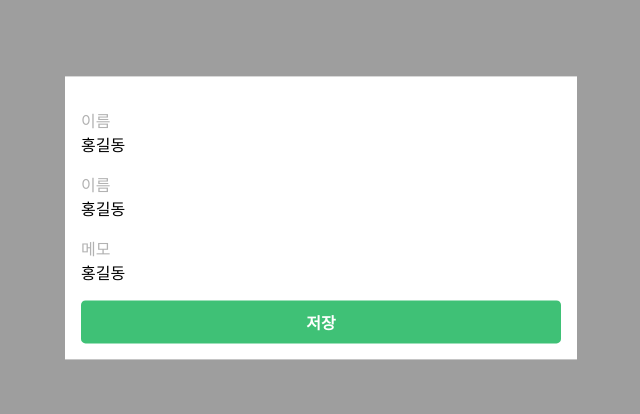
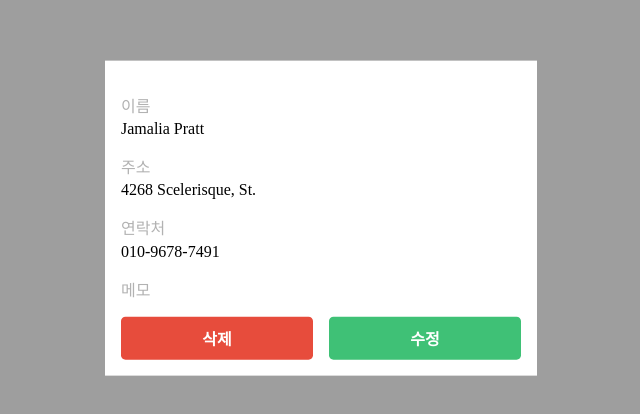
Before and after one commit to Pre-Onboarding-FE-Team07/wanted-codestates-project-7-8, a React (Create React App) app: page /modaltest in a window 1280 px wide. Shown: the part 182-596 px from the top of the page, without its empty margins (319-959 px from the left). Built offline with nearby package versions, Linux system fonts and the light colour scheme.

Commit message:
Feat: 카드 데이터 적용
카드 데이터 적용 및 디자인 수정

Related to #2

```diff
--- a/src/App.jsx
+++ b/src/App.jsx
@@ -5,11 +5,20 @@ import PageList from "./pages/PageList";
 import Modal from "./components/Modal";
 
 const App = () => {
+  const testObject = {
+    id: 2,
+    name: "Jamalia Pratt",
+    address: "4268 Scelerisque, St.",
+    phone: "010-9678-7491",
+  };
   return (
     <Routes>
       <Route path="/" element={<Main />} />
       <Route path="/list" element={<PageList />} />
-      <Route path="/modaltest" element={<Modal />} />
+      <Route
+        path="/modaltest"
+        element={<Modal cardData={testObject} type="edit" />}
+      />
     </Routes>
   );
 };
--- a/src/components/Modal.jsx
+++ b/src/components/Modal.jsx
@@ -1,3 +1,4 @@
+import { css } from "@emotion/react";
 import styled from "@emotion/styled";
 import PropTypes from "prop-types";
 import { useState } from "react";
@@ -19,7 +20,7 @@ const ModalBox = styled.div`
   transform: translate(-50%, -50%);
   width: 84vw;
   min-width: 300px;
-  max-width: 480px;
+  max-width: 400px;
   background-color: white;
   padding: 1rem;
   padding-top: 2rem;
@@ -30,10 +31,9 @@ const Row = styled.div`
 const Label = styled.label`
   color: #b2b2b2;
   font-weight: 500;
-  margin-bottom: 0.2rem;
 `;
 const Value = styled.p`
-  margin: 0;
+  margin: 0.2rem 0 0;
 `;
 const ButtonWrap = styled.div`
   display: flex;
@@ -44,6 +44,7 @@ const ButtonWrap = styled.div`
 `;
 
 const Button = styled.button`
+  cursor: pointer;
   border-radius: 0.28rem;
   border: 0;
   outline: none;
@@ -52,8 +53,14 @@ const Button = styled.button`
   font-size: 1rem;
   flex: 1;
   padding: 0.6rem;
-  background-color: ${(props) =>
-    props.color === "red" ? "#E74C3C" : "#3FC176"};
+  ${({ color }) => {
+    return css`
+      background-color: ${color === "red" ? "#E74C3C" : "#3FC176"};
+      &:hover {
+        background-color: ${color === "red" ? "#df4433" : "#37b86c"};
+      }
+    `;
+  }}
 `;
 
 const InputRow = ({ labelName, value, allowEdit }) => (
@@ -69,17 +76,23 @@ InputRow.propTypes = {
   allowEdit: PropTypes.bool,
 };
 
-function Modal({ type }) {
+function Modal({ type, cardData }) {
   const [modalOpen, setModalOpen] = useState(true);
-  const closeModal = (e) => setModalOpen(false);
+  const closeModal = () => setModalOpen(false);
   const preventClose = (e) => e.stopPropagation();
   return (
-    modalOpen && (
+    modalOpen &&
+    cardData && (
       <ModalContainer onClick={closeModal}>
         <ModalBox onClick={preventClose}>
-          <InputRow labelName="이름" value="홍길동"></InputRow>
-          <InputRow labelName="이름" value="홍길동"></InputRow>
-          <InputRow labelName="메모" value="홍길동" allowEdit={true}></InputRow>
+          <InputRow labelName="이름" value={cardData.name}></InputRow>
+          <InputRow labelName="주소" value={cardData.address}></InputRow>
+          <InputRow labelName="연락처" value={cardData.phone}></InputRow>
+          <InputRow
+            labelName="메모"
+            value={cardData.memo}
+            allowEdit={type === "edit"}
+          ></InputRow>
           <ButtonWrap>
             {type === "edit" ? (
               <>
```
